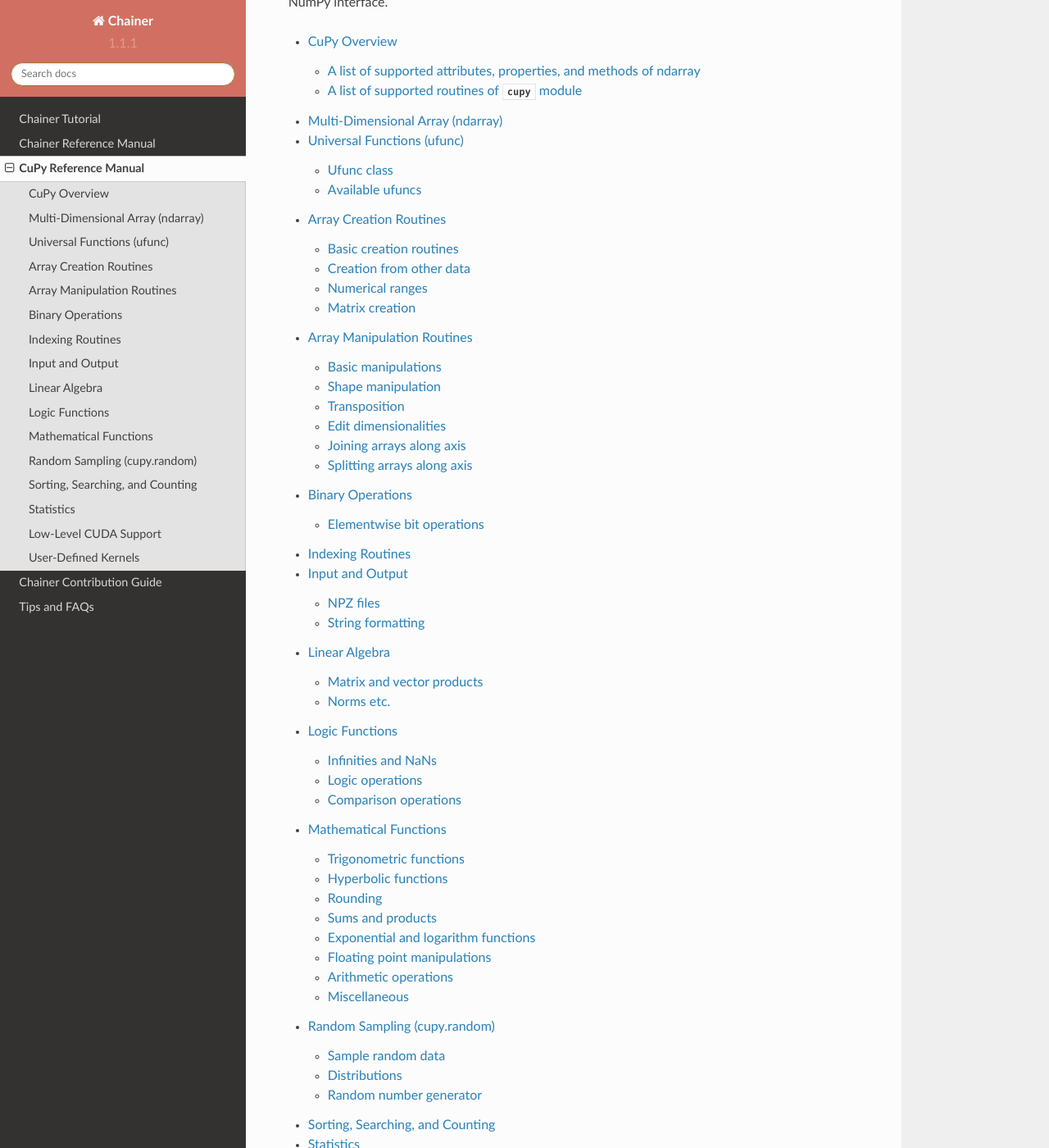
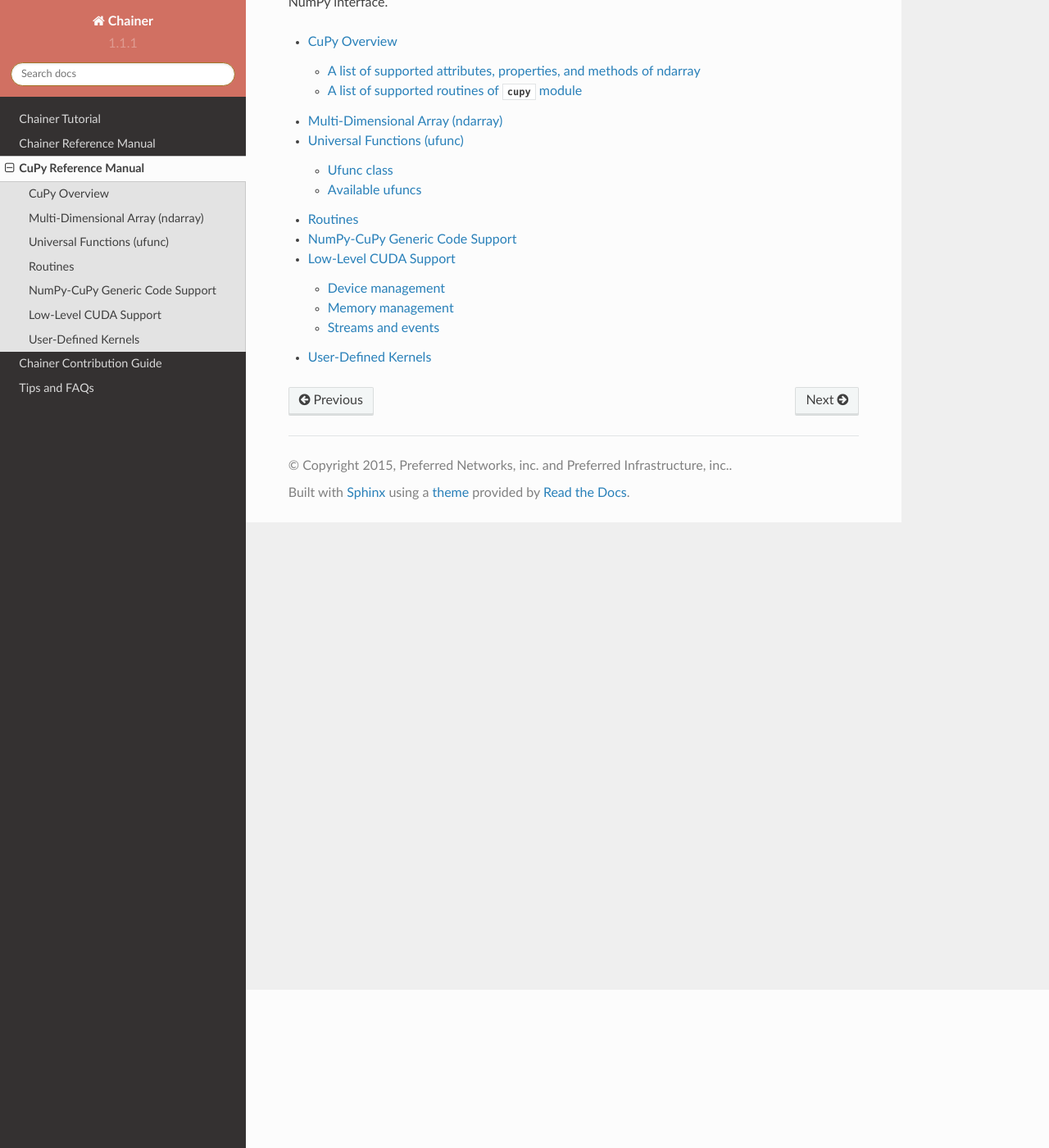
Before and after one commit to mitmul/intel-chainer, a Sphinx documentation site: the page built from docs/source/cupy-reference/index.rst, in a window 1280 px wide and 1400 px high, scrolled down 193 px. Shown: the whole window at 82% size. Built offline with Sphinx 7.4.7 and the Read the Docs theme 2.0.0, drawn with Linux system fonts in a browser that asks for light colours; some of the changed text lies outside the part shown.

Commit message:
Refactor the documents

```diff
--- /dev/null
+++ b/docs/source/cupy-reference/generic.rst
@@ -0,0 +1,4 @@
+NumPy-CuPy Generic Code Support
+===============================
+
+.. autofunction:: cupy.get_array_module
--- a/docs/source/cupy-reference/index.rst
+++ b/docs/source/cupy-reference/index.rst
@@ -14,16 +14,7 @@
    overview
    ndarray
    ufunc
-   creation
-   manipulation
-   binary
-   indexing
-   io
-   linalg
-   logic
-   math
-   random
-   sorting
-   statistics
+   routines
+   generic
    cuda
    kernel
--- a/docs/source/reference/util.rst
+++ b/docs/source/reference/util.rst
@@ -40,6 +40,10 @@
 .. autofunction:: elementwise
 .. autofunction:: reduce
 
+CPU/GPU generic code support
+~~~~~~~~~~~~~~~~~~~~~~~~~~~~
+.. autofunction:: get_array_module
+
 Common algorithms
 -----------------
 .. automodule:: chainer.utils
```
Also changed, not shown: docs/source/cupy-reference/routines.rst (added, +24 -0 lines).
